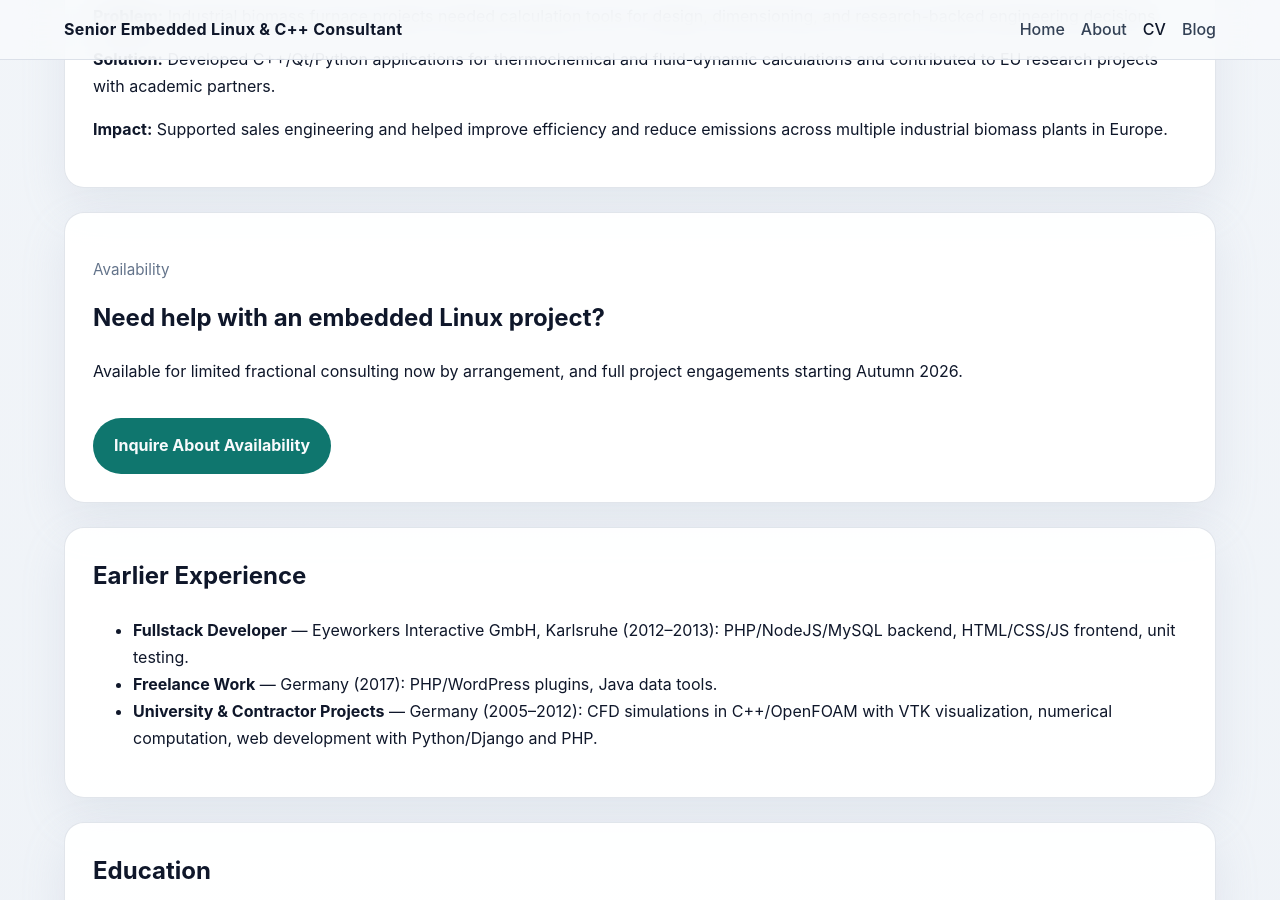
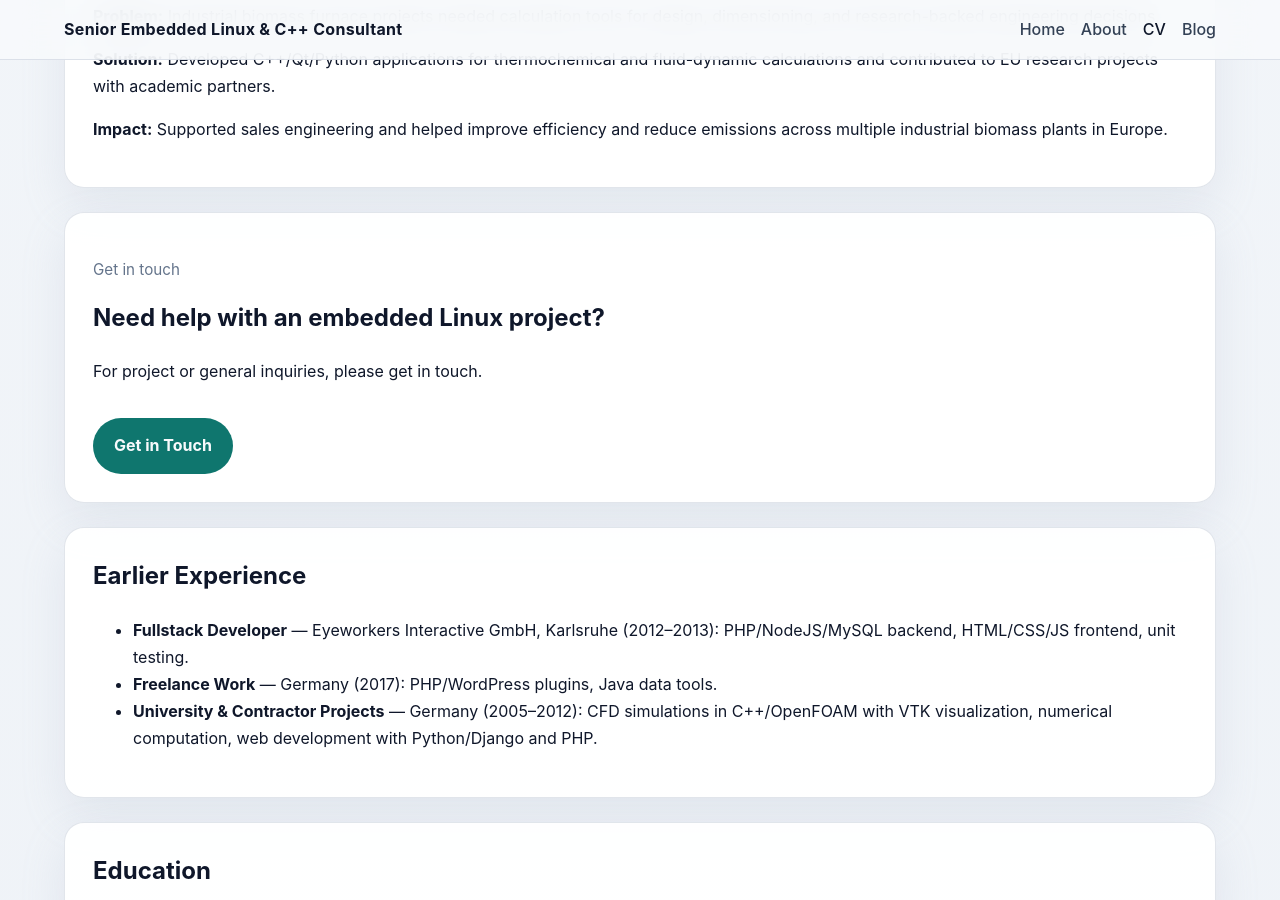
Before and after one commit to daniel-petrovic/daniel-petrovic.github.io, a Jekyll site: the page built from cv.md, in a window 1280 px wide and 900 px high, scrolled down 3286 px. Built offline with Jekyll 4.4.1, drawn with Linux system fonts in a browser that asks for light colours; some of the changed text lies outside the part shown.

```diff
--- a/cv.md
+++ b/cv.md
@@ -26,8 +26,8 @@ permalink: /cv/
     </article>
 
     <article class="card">
-      <h2>Availability</h2>
-      <p>Available for limited fractional consulting now by arrangement, and full project engagements starting Autumn 2026.</p>
+      <h2>Get in touch</h2>
+      <p>For project or general inquiries, please get in touch.</p>
     </article>
   </div>
 </section>
@@ -138,11 +138,11 @@ permalink: /cv/
 </section>
 
 <section class="panel">
-  <p class="eyebrow">Availability</p>
+  <p class="eyebrow">Get in touch</p>
   <h2>Need help with an embedded Linux project?</h2>
-  <p>Available for limited fractional consulting now by arrangement, and full project engagements starting Autumn 2026.</p>
+  <p>For project or general inquiries, please get in touch.</p>
   <div class="hero-actions">
-    <a class="button" href="mailto:contact@petrovich.ch">Inquire About Availability</a>
+    <a class="button" href="mailto:contact@petrovich.ch">Get in Touch</a>
   </div>
 </section>
 
```
Also changed, not shown: index.md (+3 -3 lines).
